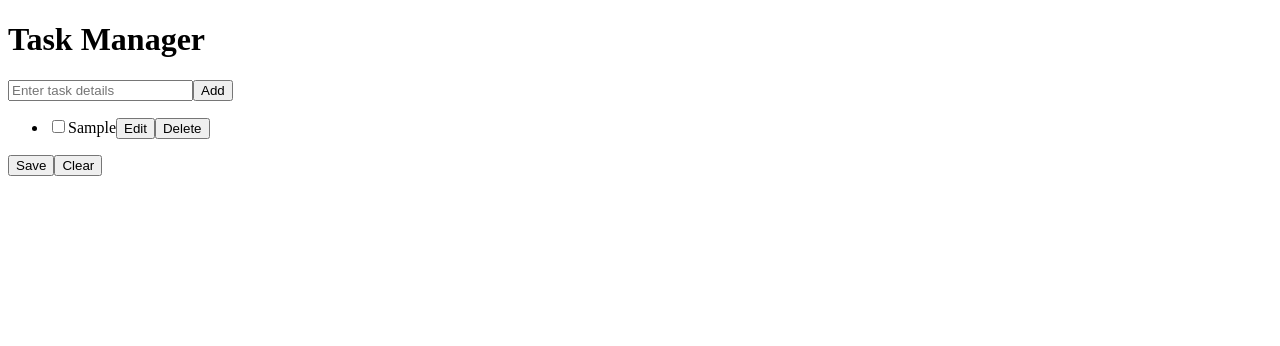
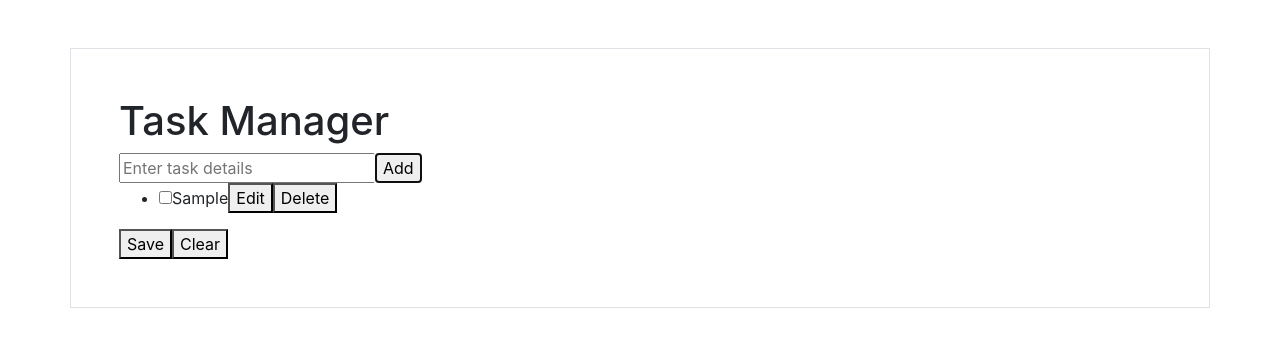
Before and after one commit to seyedsahil/task-manager-react, a React (Create React App) app: page / in a window 1280 px wide. Both pictures are taken after typing "Sample" into the empty fields and a click on the button "Add". Shown: the top 346 px of the page. Built offline with nearby package versions, Linux system fonts and the light colour scheme.

Commit message:
Context, bootstrap

```diff
--- a/public/index.html
+++ b/public/index.html
@@ -1,43 +1,21 @@
 <!DOCTYPE html>
 <html lang="en">
+
 <head>
   <meta charset="utf-8" />
   <link rel="icon" href="%PUBLIC_URL%/favicon.ico" />
+  <link rel="stylesheet" href="https://maxcdn.bootstrapcdn.com/bootstrap/4.5.2/css/bootstrap.min.css">
   <meta name="viewport" content="width=device-width, initial-scale=1" />
   <meta name="theme-color" content="#000000" />
-    <meta
-      name="description"
-      content="Web site created using create-react-app"
-    />
-    <link rel="apple-touch-icon" href="%PUBLIC_URL%/logo192.png" />
-    <!--
-      manifest.json provides metadata used when your web app is installed on a
-      user's mobile device or desktop. See https://developers.google.com/web/fundamentals/web-app-manifest/
-    -->
-    <link rel="manifest" href="%PUBLIC_URL%/manifest.json" />
-    <!--
-      Notice the use of %PUBLIC_URL% in the tags above.
-      It will be replaced with the URL of the `public` folder during the build.
-      Only files inside the `public` folder can be referenced from the HTML.
+  <meta name="description" content="Task manager react app" />
+  <title>Task Manager</title>
+</head>
 
-      Unlike "/favicon.ico" or "favicon.ico", "%PUBLIC_URL%/favicon.ico" will
-      work correctly both with client-side routing and a non-root public URL.
-      Learn how to configure a non-root public URL by running `npm run build`.
-    -->
-    <title>React App</title>
-  </head>
 <body>
   <noscript>You need to enable JavaScript to run this app.</noscript>
+  <div class="container p-5 my-5 border">
     <div id="root"></div>
-    <!--
-      This HTML file is a template.
-      If you open it directly in the browser, you will see an empty page.
+  </div>
+</body>
 
-      You can add webfonts, meta tags, or analytics to this file.
-      The build step will place the bundled scripts into the <body> tag.
-
-      To begin the development, run `npm start` or `yarn start`.
-      To create a production bundle, use `npm run build` or `yarn build`.
-    -->
-  </body>
 </html>
--- a/src/AddTask.js
+++ b/src/AddTask.js
@@ -1,8 +1,12 @@
-import { useState } from "react";
+import { useContext, useState } from "react";
+import { TaskDispatchContext } from "./TasksContext";
 
-export default function AddTask({ onAddTask }) {
+let nextTaskId = 1;
+
+export default function AddTask() {
     const [text, setText] = useState('');
     const [error, setError] = useState('');
+    const dispatch = useContext(TaskDispatchContext);
 
     function handleTextChange(event) {
         setText(event.target.value);
@@ -14,7 +18,12 @@ export default function AddTask({ onAddTask }) {
         } else {
             setText(() => '');
             setError(() => '');
-            onAddTask(text);
+            dispatch({
+                type: 'add_task',
+                id: nextTaskId++,
+                text: text,
+                completed: false
+            });
         }
     }
 
--- a/src/SaveTasks.js
+++ b/src/SaveTasks.js
@@ -1,9 +1,27 @@
+import { useContext } from "react";
+import { TaskDispatchContext, TasksContext } from "./TasksContext";
 
-export default function SaveTasks({ onClearTasks, onSaveTasks }) {
+export default function SaveTasks() {
+    const dispatch = useContext(TaskDispatchContext);
+    const tasks = useContext(TasksContext);
+
+    function handleSaveTasks() {
+        dispatch({
+            type: 'save_tasks',
+            tasksToBeSaved: tasks
+        });
+    }
+
+    function handleClearTasks() {
+        dispatch({
+            type: 'clear_tasks'
+        });
+    }
+
     return (
         <div>
-            <button onClick={onSaveTasks}>Save</button>
-            <button onClick={onClearTasks}>Clear</button>
+            <button onClick={handleSaveTasks}>Save</button>
+            <button onClick={handleClearTasks}>Clear</button>
         </div>
     );
 }
--- a/src/Task.js
+++ b/src/Task.js
@@ -1,12 +1,17 @@
-import { useState } from "react";
+import { useContext, useState } from "react";
+import { TaskDispatchContext } from "./TasksContext";
 
-export default function Task({ task, onUpdateTask, onDeleteTask }) {
+export default function Task({ task }) {
     const [editMode, setEditMode] = useState(false);
     const [updatedText, setUpdatedText] = useState(task.text);
     const [error, setError] = useState('');
+    const dispatch = useContext(TaskDispatchContext);
 
     function handleDeleteTask() {
-        onDeleteTask(task);
+        dispatch({
+            type: 'delete_task',
+            taskToBeDeleted: task
+        });
     }
 
     function handleEditTask() {
@@ -33,7 +38,10 @@ export default function Task({ task, onUpdateTask, onDeleteTask }) {
             };
             setEditMode(() => false);
             setError(() => '');
-            onUpdateTask(taskWithUpdates);
+            dispatch({
+                type: 'update_task',
+                taskToBeUpdated: taskWithUpdates
+            });
         }
     }
 
@@ -43,7 +51,10 @@ export default function Task({ task, onUpdateTask, onDeleteTask }) {
             completed: true
         };
         setError('');
-        onUpdateTask(completedTask);
+        dispatch({
+            type: 'update_task',
+            taskToBeUpdated: completedTask
+        });
     }
 
     if (task.completed) {
--- a/src/TaskApp.js
+++ b/src/TaskApp.js
@@ -3,54 +3,21 @@ import AddTask from "./AddTask";
 import SaveTasks from "./SaveTasks";
 import TaskList from "./TaskList";
 import { tasksReducer } from "./tasks-reducer"
-
-let nextTaskId = 1;
+import { TaskDispatchContext, TasksContext } from "./TasksContext";
 
 export default function TaskApp() {
     const [tasks, dispatch] = useReducer(tasksReducer, []);
 
-    function handleAddTask(text) {
-        dispatch({
-            type: 'add_task',
-            id: nextTaskId++,
-            text: text,
-            completed: false
-        });
-    }
-
-    function handleDeleteTask(taskToBeDeleted) {
-        dispatch({
-            type: 'delete_task',
-            taskToBeDeleted: taskToBeDeleted
-        });
-    }
-
-    function handleUpdateTask(taskToBeUpdated) {
-        dispatch({
-            type: 'update_task',
-            taskToBeUpdated: taskToBeUpdated
-        });
-    }
-
-    function handleClearTasks() {
-        dispatch({
-            type: 'clear_tasks'
-        });
-    }
-
-    function handleSaveTasks() {
-        dispatch({
-            type: 'save_tasks',
-            tasksToBeSaved: tasks
-        });
-    }
-
     return (
         <>
-            <h1>Task Manager</h1>
-            <AddTask onAddTask={handleAddTask} />
-            {tasks.length !== 0 && <TaskList tasks={tasks} onUpdateTask={handleUpdateTask} onDeleteTask={handleDeleteTask} />}
-            {tasks.length !== 0 && <SaveTasks onClearTasks={handleClearTasks} onSaveTasks={handleSaveTasks} />}
+            <TasksContext.Provider value={tasks}>
+                <TaskDispatchContext.Provider value={dispatch}>
+                    <h1>Task Manager</h1>
+                    <AddTask />
+                    {tasks.length !== 0 && <TaskList />}
+                    {tasks.length !== 0 && <SaveTasks />}
+                </TaskDispatchContext.Provider>
+            </TasksContext.Provider>
         </>
     );
 }
--- a/src/TaskList.js
+++ b/src/TaskList.js
@@ -1,6 +1,10 @@
+import { useContext } from "react";
 import Task from "./Task";
+import { TasksContext } from "./TasksContext";
 
-export default function TaskList({ tasks, onUpdateTask, onDeleteTask }) {
+export default function TaskList() {
+    const tasks = useContext(TasksContext);
+
     return (
         <div>
             <ul>
@@ -8,7 +12,7 @@ export default function TaskList({ tasks, onUpdateTask, onDeleteTask }) {
                     tasks.map(task => {
                         return (
                             <li key={task.id}>
-                                <Task task={task} onUpdateTask={onUpdateTask} onDeleteTask={onDeleteTask} />
+                                <Task task={task} />
                             </li>
                         );
                     })
--- a/src/TasksContext.js
+++ b/src/TasksContext.js
@@ -1,4 +1,4 @@
 import { createContext } from "react";
 
-export const TaskContext = createContext(null);
+export const TasksContext = createContext(null);
 export const TaskDispatchContext = createContext(null)
```
Lines whose indentation alone changed are shown as unchanged.
